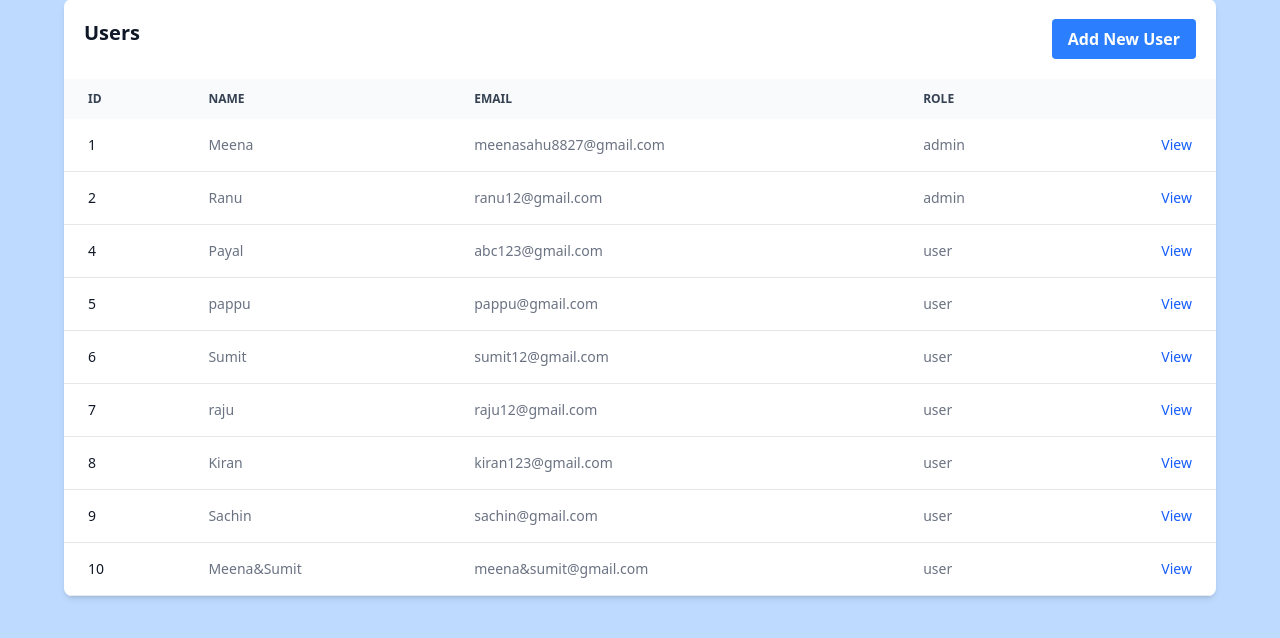
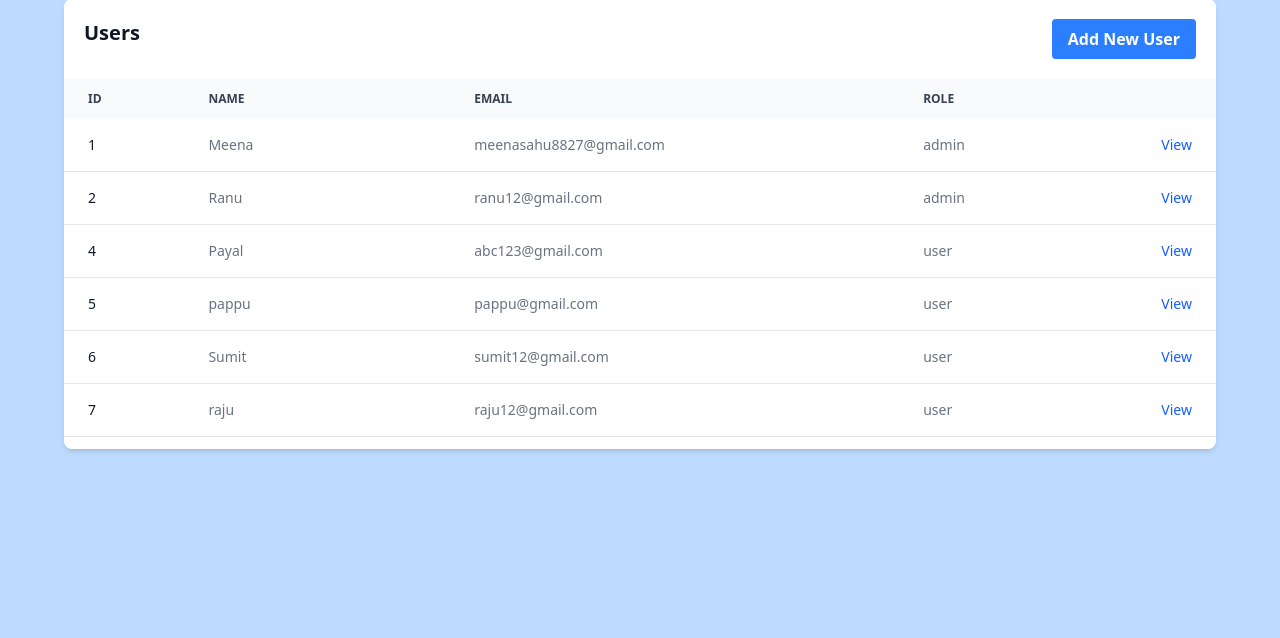
Before and after one commit to Meena-kumari88/my_django_project, a Django app: page /my_django_project/users/ in a window 1280 px wide. Shown: the part 33-671 px from the top of the page. Run offline with Django 5.2, Linux system fonts and the light colour scheme; data comes from the database, SQL or seed files in the repository.

Commit message:
Update users.html
Added CSS

```diff
--- a/my_project/my_django_project/templates/my_django_project/user/users.html
+++ b/my_project/my_django_project/templates/my_django_project/user/users.html
@@ -4,7 +4,7 @@
 {% block content %}
 
 <div class="flex justify-center item-center py-8">
-    <div class=" w-full max-w-6xl relative overflow-x-auto shadow-md sm:rounded-lg">
+    <div class=" w-full max-w-6xl relative  overflow-auto max-h-[450px] shadow-md sm:rounded-lg">
     <table class="w-full text-sm text-left rtl:text-right text-gray-500 dark:text-gray-400">
         <div class="flex justify-between item-center p-5 font-semibold text-gray-900 bg-white dark:text-white dark:bg-gray-800">
             <h1 class="text-xl">
```
